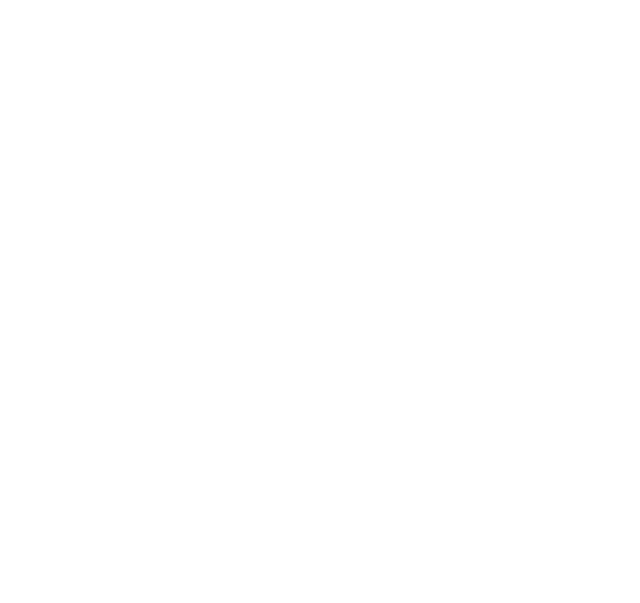
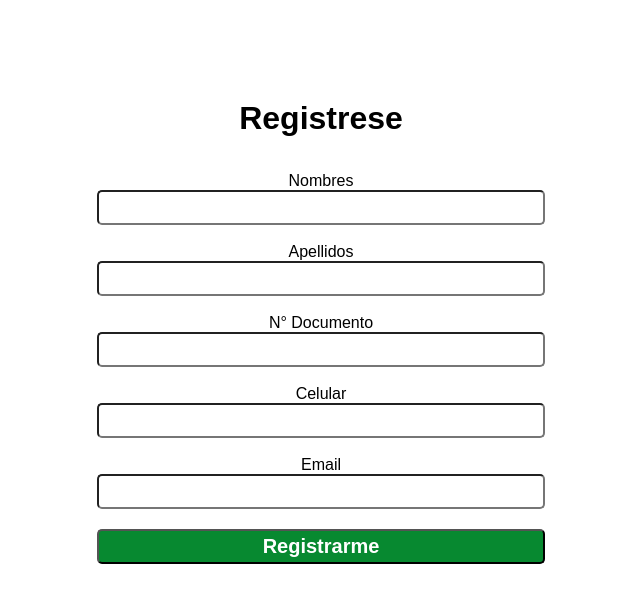
Before and after one commit to Diego-Joya/mi_campo, a PHP site: page /views/modules/registrate.php in a window 1280 px wide. Before the commit the part shown is empty. Shown: the top 603 px of the page, without its empty margins (319-959 px from the left). Run offline with PHP 8.4, Linux system fonts and the light colour scheme.

Commit message:
se agrego form de regidtro

```diff
--- a/index.php
+++ b/index.php
@@ -1,3 +1,4 @@
+<script src="https://code.jquery.com/jquery-3.5.1.min.js" integrity="sha256-9/aliU8dGd2tb6OSsuzixeV4y/faTqgFtohetphbbj0=" crossorigin="anonymous"></script>
 <?php
 require_once "controller/control.php";
 $mvc = new controller();
--- /dev/null
+++ b/views/ajax/ajax.js
@@ -0,0 +1,5 @@
+$("#register").click(function () {
+  $.ajax({
+      ur
+  });
+});
--- a/views/css/style.css
+++ b/views/css/style.css
@@ -68,6 +68,31 @@
         color: white;
         background-color:  #078930;
     }
+    .register {
+        width: 50%;
+        height: 400px;
+        margin: auto;
+        text-align: center;
+    }
+    .register form{
+        margin-top: 100px;
+        display: block;
+    }
+    .register form h1{
+        margin-bottom: 35px;
+    }
+    .register form input{
+        width: 70%;
+        height: 35px;
+        border-radius: 5px;
+    }
+    .register form input[type=submit]{
+        margin-top: 20px;
+        background-color: #078930;
+        font-weight: bold;
+        color: #fff;
+        font-size: 20px;
+    }
 
     @media(min-width:1024px){
         .nav{
@@ -103,3 +128,5 @@
 
             display: none;
         }
+
+    }
--- a/views/modules/registrate.php
+++ b/views/modules/registrate.php
@@ -0,0 +1,31 @@
+<!DOCTYPE html>
+<html lang="en">
+
+<head>
+    <meta charset="UTF-8">
+    <meta name="viewport" content="width=device-width, initial-scale=1.0">
+    <link rel="stylesheet" href="../css/style.css">
+    <title>Registrarse</title>
+</head>
+
+<body>
+    <div class="register">
+        <form id="registro" action="" method="POST">
+            <h1>Registrese</h1>
+
+            <label for="">Nombres</label><br>
+            <input type="text" name="nombres" id=""><br><br>
+            <label for="">Apellidos</label><br>
+            <input type="text" name="apellidos" id=""><br><br>
+            <label for="">N° Documento</label><br>
+            <input type="text" name="documento" id=""><br><br>
+            <label for="">Celular</label><br>
+            <input type="text" name="celular" id=""><br><br>
+            <label for="">Email</label><br>
+            <input type="text" name="email" id=""><br>
+            <input type="submit" id="register" value="Registrarme">
+        </form>
+    </div>
+</body>
+
+</html>
```
Also changed, not shown: controller/register.php (added, +9 -0 lines), models/connection.php (added, +9 -0 lines), models/singup.php (added, +8 -0 lines), views/modules/contacto.php (deleted), views/modules/login.php (deleted), views/modules/services.php (deleted), views/modules/somos.php (deleted).
